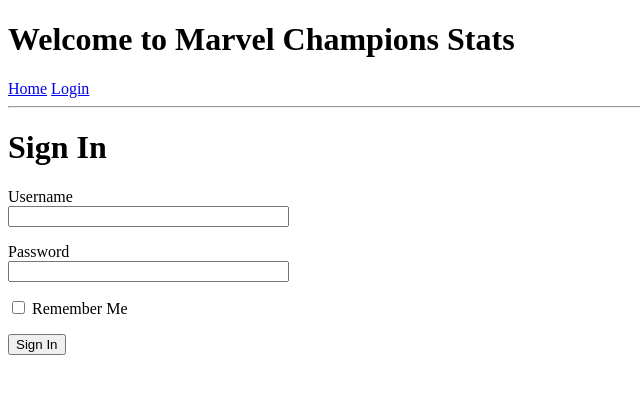
After one commit to timpelican/mcstats, a Flask app: page /login in a window 1280 px wide. The commit adds this page. Shown: the top 394 px of the page, without its empty margins (0-640 px from the left). Run offline with Flask 3, Linux system fonts and the light colour scheme.

Commit message:
Forms from tutorial.

```diff
--- a/app/__init__.py
+++ b/app/__init__.py
@@ -1,5 +1,7 @@
 from flask import Flask
+from config import Config
 
 app = Flask(__name__)
+app.config.from_object(Config)
 
 from app import routes
--- /dev/null
+++ b/app/forms.py
@@ -0,0 +1,9 @@
+from flask_wtf import FlaskForm
+from wtforms import StringField, PasswordField, BooleanField, SubmitField
+from wtforms.validators import DataRequired
+
+class LoginForm(FlaskForm):
+    username = StringField('Username', validators=[DataRequired()])
+    password = PasswordField('Password', validators=[DataRequired()])
+    remember_me = BooleanField('Remember Me')
+    submit = SubmitField('Sign In')
--- a/app/routes.py
+++ b/app/routes.py
@@ -1,5 +1,6 @@
-from flask import render_template
+from flask import render_template, flash, redirect, url_for
 from app import app
+from app.forms import LoginForm
 
 @app.route('/')
 @app.route('/index')
@@ -15,3 +16,12 @@
         }
     ]
     return render_template('index.html', heroes=heroes)
+
+@app.route('/login', methods=['GET', 'POST'])
+def login():
+    form = LoginForm()
+    if form.validate_on_submit():
+        flash('Login requested for user {}, remember_me={}'.format(
+            form.username.data, form.remember_me.data))
+        return redirect(url_for('index'))
+    return render_template('login.html', title='Sign In', form=form)
--- a/app/templates/base.html
+++ b/app/templates/base.html
@@ -4,9 +4,21 @@
         <title>Marvel Champions Stats</title>
     </head>
     <body>
-        <h1>Welcome to Marvel Champions Stats</h1>
-        <a href="/index">Home</a>
+        <div>
+            <h1>Welcome to Marvel Champions Stats</h1>
+            <a href={{ url_for('index') }}>Home</a>
+            <a href={{ url_for('login') }}>Login</a>
+        </div>
         <hr>
+        {% with messages = get_flashed_messages() %}
+        {% if messages %}
+        <ul>
+            {% for message in messages %}
+            <li>{{ message }}</li>
+            {% endfor %}
+        </ul>
+        {% endif %}
+        {% endwith %}
         {% block content %}{% endblock %}
     </body>
 </html>
--- /dev/null
+++ b/app/templates/login.html
@@ -0,0 +1,24 @@
+{% extends "base.html" %}
+
+{% block content %}
+    <h1>Sign In</h1>
+    <form action="" method="post" novalidate>
+        {{ form.hidden_tag() }}
+        <p>
+            {{ form.username.label }}<br>
+            {{ form.username(size=32) }}<br>
+            {% for error in form.username.errors %}
+            <span style="color: red;">[{{ error }}]</span>
+            {% endfor %}
+        </p>
+        <p>
+            {{ form.password.label }}<br>
+            {{ form.password(size=32) }}<br>
+            {% for error in form.password.errors %}
+            <span style="color: red;">[{{ error }}]</span>
+            {% endfor %}
+        </p>
+        <p>{{ form.remember_me() }} {{ form.remember_me.label }}</p>
+        <p>{{ form.submit() }}</p>
+    </form>
+{% endblock %}
--- /dev/null
+++ b/config.py
@@ -0,0 +1,4 @@
+import os
+
+class Config:
+    SECRET_KEY = os.environ.get('SECRET_KEY') or 'do-you-want-to-know-a-secret'
--- a/requirements.txt
+++ b/requirements.txt
@@ -1,8 +1,10 @@
 blinker==1.8.2
 click==8.1.7
 Flask==3.0.3
+Flask-WTF==1.2.1
 itsdangerous==2.2.0
 Jinja2==3.1.4
 MarkupSafe==2.1.5
 python-dotenv==1.0.1
 Werkzeug==3.0.3
+WTForms==3.1.2
```
